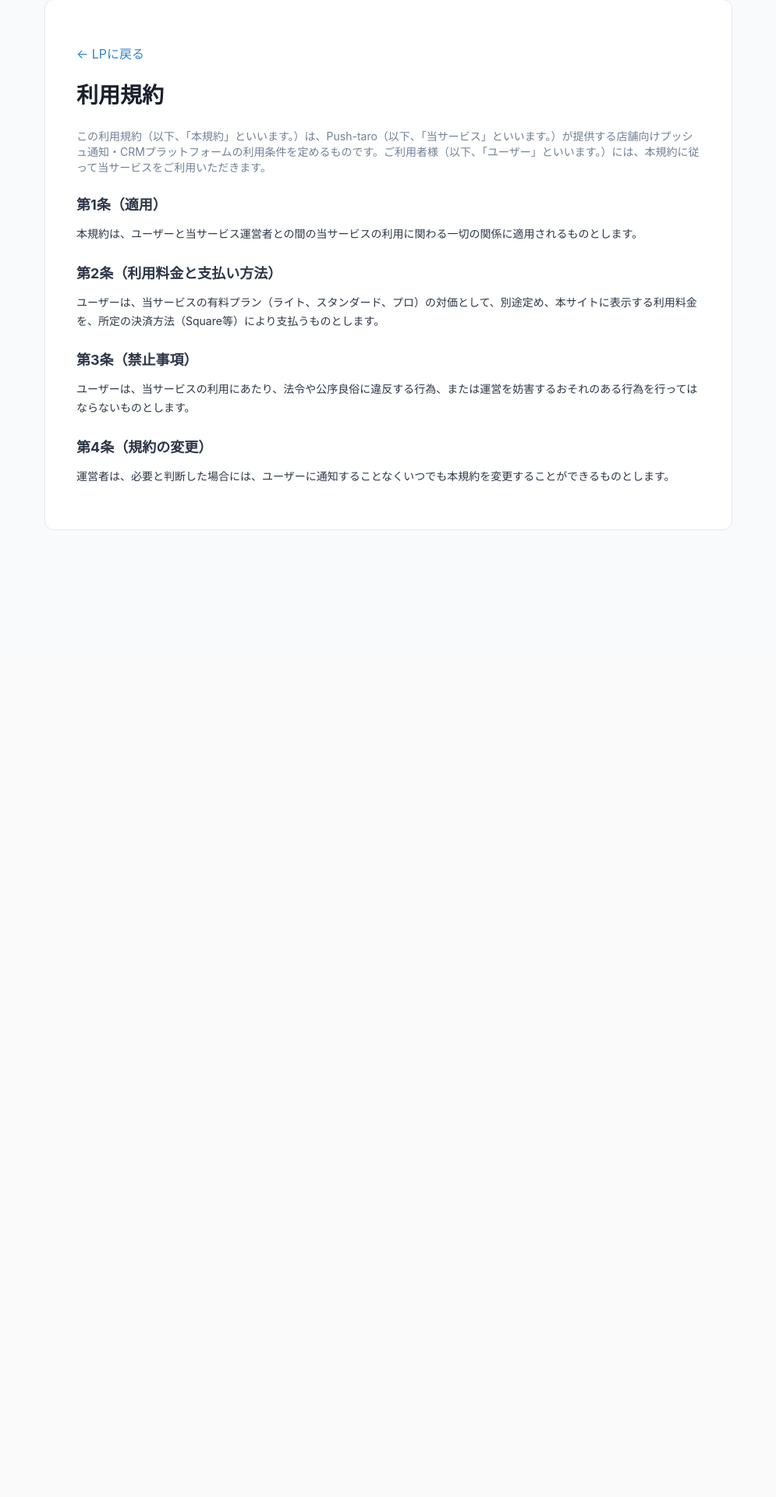
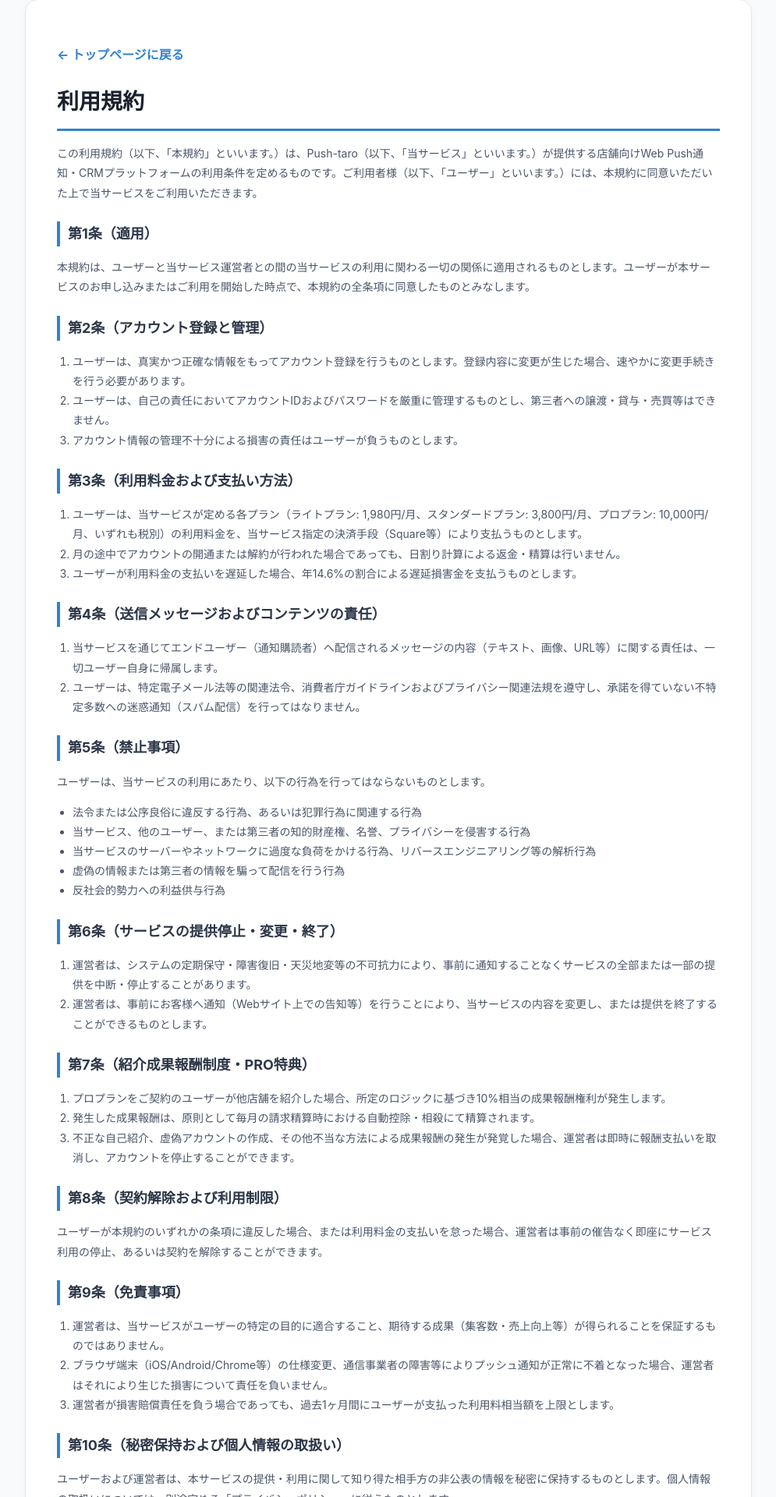
Before and after one commit to thellcishii-lang/push-taro, a Next.js app: page /terms in a window 1280 px wide. Shown: the part 41-1961 px from the top of the page at 78% size, without its empty margins (142-1137 px from the left). Before the commit the page ends 880 px from the top, so only its background shows below. Built offline with nearby package versions, Linux system fonts and the light colour scheme.

Commit message:
Update page.tsx

```diff
--- a/app/terms/page.tsx
+++ b/app/terms/page.tsx
@@ -1,26 +1,123 @@
-'Link'
+'use client';
+
 import Link from 'next/link';
 
 export default function TermsPage() {
   return (
-    <div style={{ fontFamily: '-apple-system, BlinkMacSystemFont, "Segoe UI", Roboto, sans-serif', color: '#2d3748', background: '#f8fafc', minHeight: '100vh', padding: '40px 20px' }}>
-      <div style={{ maxWidth: '800px', margin: '0 auto', background: '#fff', padding: '40px', borderRadius: '12px', border: '1px solid #e2e8f0' }}>
-        <p style={{ marginBottom: '20px' }}><Link href="/lp" style={{ color: '#3182ce', textDecoration: 'none' }}>← LPに戻る</Link></p>
-        <h1 style={{ fontSize: '28px', fontWeight: '800', marginBottom: '24px', color: '#1a202c' }}>利用規約</h1>
+    <div style={{ fontFamily: '-apple-system, BlinkMacSystemFont, "Segoe UI", Roboto, sans-serif', color: '#2d3748', background: '#f8fafc', minHeight: '100vh', padding: '40px 20px', lineHeight: '1.8' }}>
+      <div style={{ maxWidth: '850px', margin: '0 auto', background: '#fff', padding: '40px', borderRadius: '16px', border: '1px solid #e2e8f0', boxShadow: '0 4px 12px rgba(0,0,0,0.03)' }}>
 
-        <p style={{ marginBottom: '16px', fontSize: '14px', color: '#718096' }}>この利用規約（以下、「本規約」といいます。）は、Push-taro（以下、「当サービス」といいます。）が提供する店舗向けプッシュ通知・CRMプラットフォームの利用条件を定めるものです。ご利用者様（以下、「ユーザー」といいます。）には、本規約に従って当サービスをご利用いただきます。</p>
+        <p style={{ marginBottom: '20px' }}>
+          <Link href="/" style={{ color: '#3182ce', textDecoration: 'none', fontWeight: 'bold' }}>← トップページに戻る</Link>
+        </p>
 
-        <h3 style={{ fontSize: '18px', fontWeight: '700', marginTop: '24px', marginBottom: '8px' }}>第1条（適用）</h3>
-        <p style={{ fontSize: '14px', lineHeight: '1.7', marginBottom: '16px' }}>本規約は、ユーザーと当サービス運営者との間の当サービスの利用に関わる一切の関係に適用されるものとします。</p>
+        <h1 style={{ fontSize: '28px', fontWeight: '800', marginBottom: '16px', color: '#1a202c', borderBottom: '3px solid #3182ce', paddingBottom: '10px' }}>
+          利用規約
+        </h1>
 
-        <h3 style={{ fontSize: '18px', fontWeight: '700', marginTop: '24px', marginBottom: '8px' }}>第2条（利用料金と支払い方法）</h3>
-        <p style={{ fontSize: '14px', lineHeight: '1.7', marginBottom: '16px' }}>ユーザーは、当サービスの有料プラン（ライト、スタンダード、プロ）の対価として、別途定め、本サイトに表示する利用料金を、所定の決済方法（Square等）により支払うものとします。</p>
+        <p style={{ marginBottom: '24px', fontSize: '14px', color: '#4a5568' }}>
+          この利用規約（以下、「本規約」といいます。）は、Push-taro（以下、「当サービス」といいます。）が提供する店舗向けWeb Push通知・CRMプラットフォームの利用条件を定めるものです。ご利用者様（以下、「ユーザー」といいます。）には、本規約に同意いただいた上で当サービスをご利用いただきます。
+        </p>
 
-        <h3 style={{ fontSize: '18px', fontWeight: '700', marginTop: '24px', marginBottom: '8px' }}>第3条（禁止事項）</h3>
-        <p style={{ fontSize: '14px', lineHeight: '1.7', marginBottom: '16px' }}>ユーザーは、当サービスの利用にあたり、法令や公序良俗に違反する行為、または運営を妨害するおそれのある行為を行ってはならないものとします。</p>
+        <section style={{ marginBottom: '24px' }}>
+          <h2 style={{ fontSize: '18px', fontWeight: '700', color: '#2d3748', marginBottom: '8px', borderLeft: '4px solid #3182ce', paddingLeft: '10px' }}>第1条（適用）</h2>
+          <p style={{ fontSize: '14px', color: '#4a5568' }}>
+            本規約は、ユーザーと当サービス運営者との間の当サービスの利用に関わる一切の関係に適用されるものとします。ユーザーが本サービスのお申し込みまたはご利用を開始した時点で、本規約の全条項に同意したものとみなします。
+          </p>
+        </section>
 
-        <h3 style={{ fontSize: '18px', fontWeight: '700', marginTop: '24px', marginBottom: '8px' }}>第4条（規約の変更）</h3>
-        <p style={{ fontSize: '14px', lineHeight: '1.7', marginBottom: '16px' }}>運営者は、必要と判断した場合には、ユーザーに通知することなくいつでも本規約を変更することができるものとします。</p>
+        <section style={{ marginBottom: '24px' }}>
+          <h2 style={{ fontSize: '18px', fontWeight: '700', color: '#2d3748', marginBottom: '8px', borderLeft: '4px solid #3182ce', paddingLeft: '10px' }}>第2条（アカウント登録と管理）</h2>
+          <ol style={{ fontSize: '14px', color: '#4a5568', paddingLeft: '20px' }}>
+            <li>ユーザーは、真実かつ正確な情報をもってアカウント登録を行うものとします。登録内容に変更が生じた場合、速やかに変更手続きを行う必要があります。</li>
+            <li>ユーザーは、自己の責任においてアカウントIDおよびパスワードを厳重に管理するものとし、第三者への譲渡・貸与・売買等はできません。</li>
+            <li>アカウント情報の管理不十分による損害の責任はユーザーが負うものとします。</li>
+          </ol>
+        </section>
+
+        <section style={{ marginBottom: '24px' }}>
+          <h2 style={{ fontSize: '18px', fontWeight: '700', color: '#2d3748', marginBottom: '8px', borderLeft: '4px solid #3182ce', paddingLeft: '10px' }}>第3条（利用料金および支払い方法）</h2>
+          <ol style={{ fontSize: '14px', color: '#4a5568', paddingLeft: '20px' }}>
+            <li>ユーザーは、当サービスが定める各プラン（ライトプラン: 1,980円/月、スタンダードプラン: 3,800円/月、プロプラン: 10,000円/月、いずれも税別）の利用料金を、当サービス指定の決済手段（Square等）により支払うものとします。</li>
+            <li>月の途中でアカウントの開通または解約が行われた場合であっても、日割り計算による返金・精算は行いません。</li>
+            <li>ユーザーが利用料金の支払いを遅延した場合、年14.6%の割合による遅延損害金を支払うものとします。</li>
+          </ol>
+        </section>
+
+        <section style={{ marginBottom: '24px' }}>
+          <h2 style={{ fontSize: '18px', fontWeight: '700', color: '#2d3748', marginBottom: '8px', borderLeft: '4px solid #3182ce', paddingLeft: '10px' }}>第4条（送信メッセージおよびコンテンツの責任）</h2>
+          <ol style={{ fontSize: '14px', color: '#4a5568', paddingLeft: '20px' }}>
+            <li>当サービスを通じてエンドユーザー（通知購読者）へ配信されるメッセージの内容（テキスト、画像、URL等）に関する責任は、一切ユーザー自身に帰属します。</li>
+            <li>ユーザーは、特定電子メール法等の関連法令、消費者庁ガイドラインおよびプライバシー関連法規を遵守し、承諾を得ていない不特定多数への迷惑通知（スパム配信）を行ってはなりません。</li>
+          </ol>
+        </section>
+
+        <section style={{ marginBottom: '24px' }}>
+          <h2 style={{ fontSize: '18px', fontWeight: '700', color: '#2d3748', marginBottom: '8px', borderLeft: '4px solid #3182ce', paddingLeft: '10px' }}>第5条（禁止事項）</h2>
+          <p style={{ fontSize: '14px', color: '#4a5568', marginBottom: '8px' }}>ユーザーは、当サービスの利用にあたり、以下の行為を行ってはならないものとします。</p>
+          <ul style={{ fontSize: '14px', color: '#4a5568', paddingLeft: '20px' }}>
+            <li>法令または公序良俗に違反する行為、あるいは犯罪行為に関連する行為</li>
+            <li>当サービス、他のユーザー、または第三者の知的財産権、名誉、プライバシーを侵害する行為</li>
+            <li>当サービスのサーバーやネットワークに過度な負荷をかける行為、リバースエンジニアリング等の解析行為</li>
+            <li>虚偽の情報または第三者の情報を騙って配信を行う行為</li>
+            <li>反社会的勢力への利益供与行為</li>
+          </ul>
+        </section>
+
+        <section style={{ marginBottom: '24px' }}>
+          <h2 style={{ fontSize: '18px', fontWeight: '700', color: '#2d3748', marginBottom: '8px', borderLeft: '4px solid #3182ce', paddingLeft: '10px' }}>第6条（サービスの提供停止・変更・終了）</h2>
+          <ol style={{ fontSize: '14px', color: '#4a5568', paddingLeft: '20px' }}>
+            <li>運営者は、システムの定期保守・障害復旧・天災地変等の不可抗力により、事前に通知することなくサービスの全部または一部の提供を中断・停止することがあります。</li>
+            <li>運営者は、事前にお客様へ通知（Webサイト上での告知等）を行うことにより、当サービスの内容を変更し、または提供を終了することができるものとします。</li>
+          </ol>
+        </section>
+
+        <section style={{ marginBottom: '24px' }}>
+          <h2 style={{ fontSize: '18px', fontWeight: '700', color: '#2d3748', marginBottom: '8px', borderLeft: '4px solid #3182ce', paddingLeft: '10px' }}>第7条（紹介成果報酬制度・PRO特典）</h2>
+          <ol style={{ fontSize: '14px', color: '#4a5568', paddingLeft: '20px' }}>
+            <li>プロプランをご契約のユーザーが他店舗を紹介した場合、所定のロジックに基づき10%相当の成果報酬権利が発生します。</li>
+            <li>発生した成果報酬は、原則として毎月の請求精算時における自動控除・相殺にて精算されます。</li>
+            <li>不正な自己紹介、虚偽アカウントの作成、その他不当な方法による成果報酬の発生が発覚した場合、運営者は即時に報酬支払いを取消し、アカウントを停止することができます。</li>
+          </ol>
+        </section>
+
+        <section style={{ marginBottom: '24px' }}>
+          <h2 style={{ fontSize: '18px', fontWeight: '700', color: '#2d3748', marginBottom: '8px', borderLeft: '4px solid #3182ce', paddingLeft: '10px' }}>第8条（契約解除および利用制限）</h2>
+          <p style={{ fontSize: '14px', color: '#4a5568' }}>
+            ユーザーが本規約のいずれかの条項に違反した場合、または利用料金の支払いを怠った場合、運営者は事前の催告なく即座にサービス利用の停止、あるいは契約を解除することができます。
+          </p>
+        </section>
+
+        <section style={{ marginBottom: '24px' }}>
+          <h2 style={{ fontSize: '18px', fontWeight: '700', color: '#2d3748', marginBottom: '8px', borderLeft: '4px solid #3182ce', paddingLeft: '10px' }}>第9条（免責事項）</h2>
+          <ol style={{ fontSize: '14px', color: '#4a5568', paddingLeft: '20px' }}>
+            <li>運営者は、当サービスがユーザーの特定の目的に適合すること、期待する成果（集客数・売上向上等）が得られることを保証するものではありません。</li>
+            <li>ブラウザ端末（iOS/Android/Chrome等）の仕様変更、通信事業者の障害等によりプッシュ通知が正常に不着となった場合、運営者はそれにより生じた損害について責任を負いません。</li>
+            <li>運営者が損害賠償責任を負う場合であっても、過去1ヶ月間にユーザーが支払った利用料相当額を上限とします。</li>
+          </ol>
+        </section>
+
+        <section style={{ marginBottom: '24px' }}>
+          <h2 style={{ fontSize: '18px', fontWeight: '700', color: '#2d3748', marginBottom: '8px', borderLeft: '4px solid #3182ce', paddingLeft: '10px' }}>第10条（秘密保持および個人情報の取扱い）</h2>
+          <p style={{ fontSize: '14px', color: '#4a5568' }}>
+            ユーザーおよび運営者は、本サービスの提供・利用に関して知り得た相手方の非公表の情報を秘密に保持するものとします。個人情報の取扱いについては、別途定める「プライバシーポリシー」に従うものとします。
+          </p>
+        </section>
+
+        <section style={{ marginBottom: '24px' }}>
+          <h2 style={{ fontSize: '18px', fontWeight: '700', color: '#2d3748', marginBottom: '8px', borderLeft: '4px solid #3182ce', paddingLeft: '10px' }}>第11条（規約の変更）</h2>
+          <p style={{ fontSize: '14px', color: '#4a5568' }}>
+            運営者は、必要と判断した場合には、ユーザーに事前に適切な方法（Webサイト上の掲示等）で通知することにより、いつでも本規約を変更することができるものとします。変更後の規約は掲載された時点で効力を生じます。
+          </p>
+        </section>
+
+        <section style={{ marginBottom: '24px' }}>
+          <h2 style={{ fontSize: '18px', fontWeight: '700', color: '#2d3748', marginBottom: '8px', borderLeft: '4px solid #3182ce', paddingLeft: '10px' }}>第12条（準拠法および裁判管轄）</h2>
+          <p style={{ fontSize: '14px', color: '#4a5568' }}>
+            本規約の解釈にあたっては、日本法を準拠法とします。当サービスに関して紛争が生じた場合、運営者の本社所在地を管轄する裁判所を専属的合意管轄とします。
+          </p>
+        </section>
+
       </div>
     </div>
   );
```
